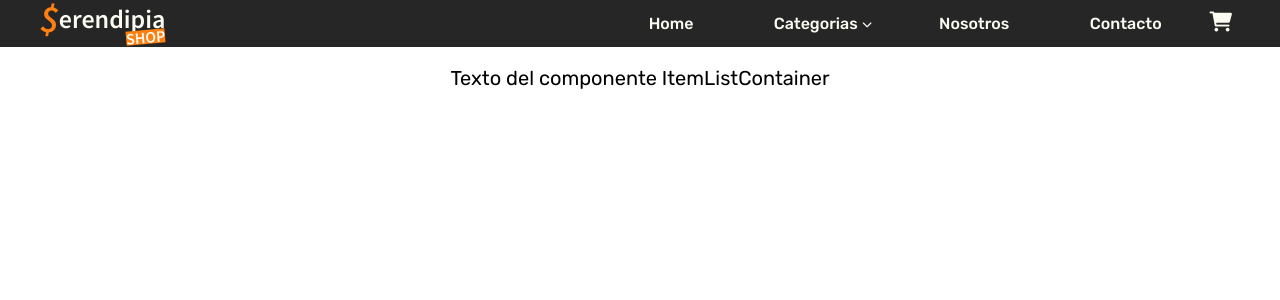
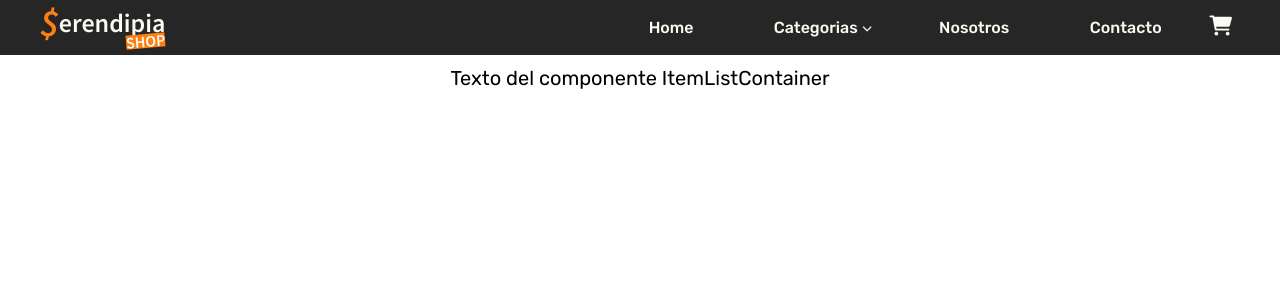
Before and after one commit to royarrascaeta/ShopArrascaeta, a React (Create React App) app: page / in a window 1280 px wide. Shown: the top 300 px of the page. Built offline with nearby package versions, Linux system fonts and the light colour scheme.

Commit message:
Correcciones en estilos NavBar y CarWidget

```diff
--- a/src/components/CartWidget.scss
+++ b/src/components/CartWidget.scss
@@ -28,5 +28,6 @@
   i {
     font-size: 2rem;
     transition: transform linear 0.2s;
+    margin-top: 0.4rem;
   }
 }
--- a/src/components/NavBar.scss
+++ b/src/components/NavBar.scss
@@ -11,14 +11,12 @@
   @include media-up(md) {
     top: 0;
     bottom: unset;
-    // left: 0;
-    // padding: 0 1rem;
   }
 }
 
 .nav {
   margin: 0 auto;
-  padding: 1.6rem 0;
+  padding: 0.8rem 0;
   display: grid;
   grid-template-columns: 1fr;
   align-items: center;
@@ -35,6 +33,7 @@
   &_logo {
     width: fit-content;
     z-index: 1;
+    padding: 0.4rem 0;
 
     a {
       display: flex;
```
